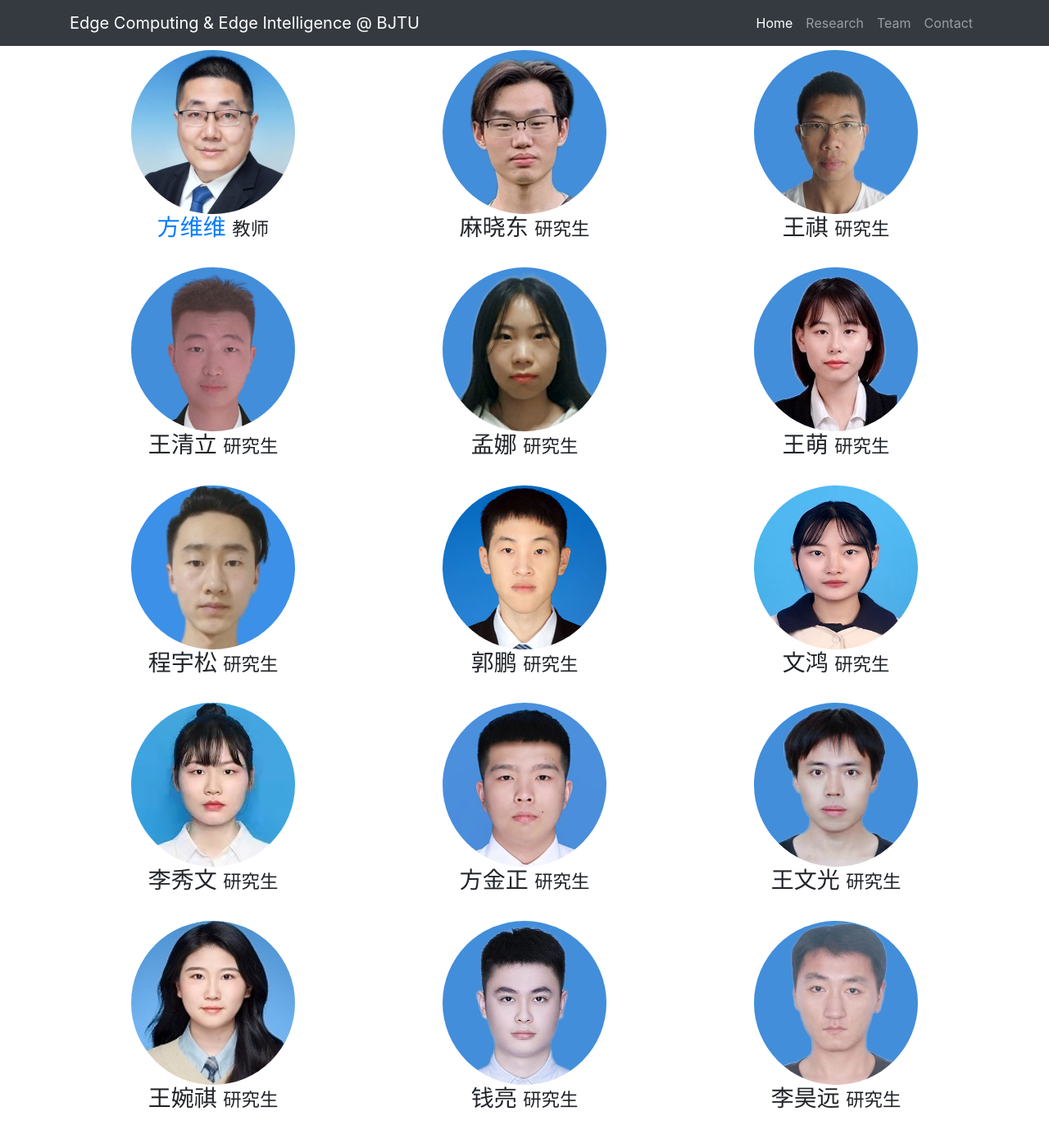
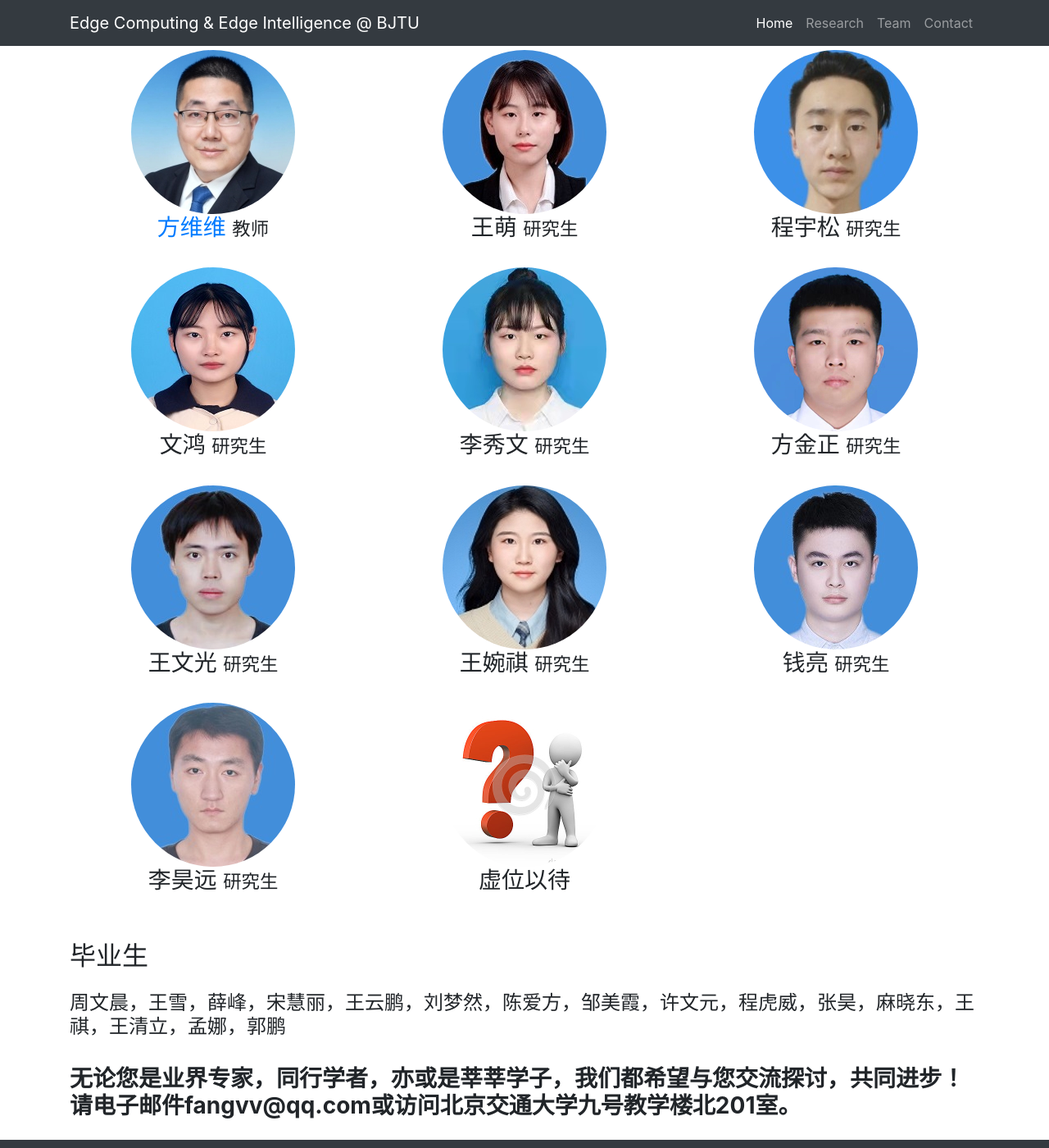
Before and after one commit to fangvv/Homepage, a Jekyll site: the page Edgecomp/index.html, which Jekyll copies as it is, in a window 1280 px wide and 1400 px high, scrolled down 5909 px. Shown: the whole window at 82% size. Built offline with Jekyll 4.4.1, drawn with Linux system fonts in a browser that asks for light colours; comment, search, counter and statistics services are not loaded; some of the changed text lies outside the part shown.

Commit message:
update alumni

```diff
--- a/Edgecomp/index.html
+++ b/Edgecomp/index.html
@@ -221,33 +221,13 @@
           <img class="rounded-circle img-fluid d-block mx-auto" src="img/fww.jpg" alt="" />
           <h3><a href="http://faculty.bjtu.edu.cn/8530/">方维维</a> <small>教师</small> </h3>
       </div>
-      <div class="col-lg-4 col-sm-6 text-center mb-4">
-          <img class="rounded-circle img-fluid d-block mx-auto" src="img/mxd.jpg" alt="" />
-          <h3>麻晓东 <small>研究生</small> </h3>
-      </div>
-      <div class="col-lg-4 col-sm-6 text-center mb-4">
-          <img class="rounded-circle img-fluid d-block mx-auto" src="img/wq.jpg" alt="" />
-          <h3>王祺 <small>研究生</small> </h3>
-      </div>
-      <div class="col-lg-4 col-sm-6 text-center mb-4">
-          <img class="rounded-circle img-fluid d-block mx-auto" src="img/wql.jpg" alt="" />
-          <h3>王清立 <small>研究生</small> </h3>
-      </div>
-      <div class="col-lg-4 col-sm-6 text-center mb-4">
-          <img class="rounded-circle img-fluid d-block mx-auto" src="img/mn.jpg" alt="" />
-          <h3>孟娜 <small>研究生</small> </h3>
-      </div>
-      <div class="col-lg-4 col-sm-6 text-center mb-4">
+            <div class="col-lg-4 col-sm-6 text-center mb-4">
           <img class="rounded-circle img-fluid d-block mx-auto" src="img/wm.jpg" alt="" />
           <h3>王萌 <small>研究生</small> </h3>
       </div>
       <div class="col-lg-4 col-sm-6 text-center mb-4">
           <img class="rounded-circle img-fluid d-block mx-auto" src="img/cys.jpg" alt="" />
           <h3>程宇松 <small>研究生</small> </h3>
-      </div>
-      <div class="col-lg-4 col-sm-6 text-center mb-4">
-          <img class="rounded-circle img-fluid d-block mx-auto" src="img/gp.jpg" alt="" />
-          <h3>郭鹏 <small>研究生</small> </h3>
       </div>
       <div class="col-lg-4 col-sm-6 text-center mb-4">
           <img class="rounded-circle img-fluid d-block mx-auto" src="img/wh.jpg" alt="" />
@@ -282,7 +262,7 @@
           <h3>虚位以待</h3>
       </div>
       <div class="col-lg-12">
-          <h2 class="my-4">毕业生</h2><h4>周文晨，王雪，薛峰，宋慧丽，王云鹏，刘梦然，陈爱方，邹美霞，许文元，程虎威，张昊</h4>
+          <h2 class="my-4">毕业生</h2><h4>周文晨，王雪，薛峰，宋慧丽，王云鹏，刘梦然，陈爱方，邹美霞，许文元，程虎威，张昊，麻晓东，王祺，王清立，孟娜，郭鹏</h4>
       </div>
   </div>
 </section>
```
Also changed, not shown: Edgecomp/img/gp.jpg (deleted), Edgecomp/img/mn.jpg (deleted), Edgecomp/img/mxd.jpg (deleted), Edgecomp/img/wq.jpg (deleted), Edgecomp/img/wql.jpg (deleted).
